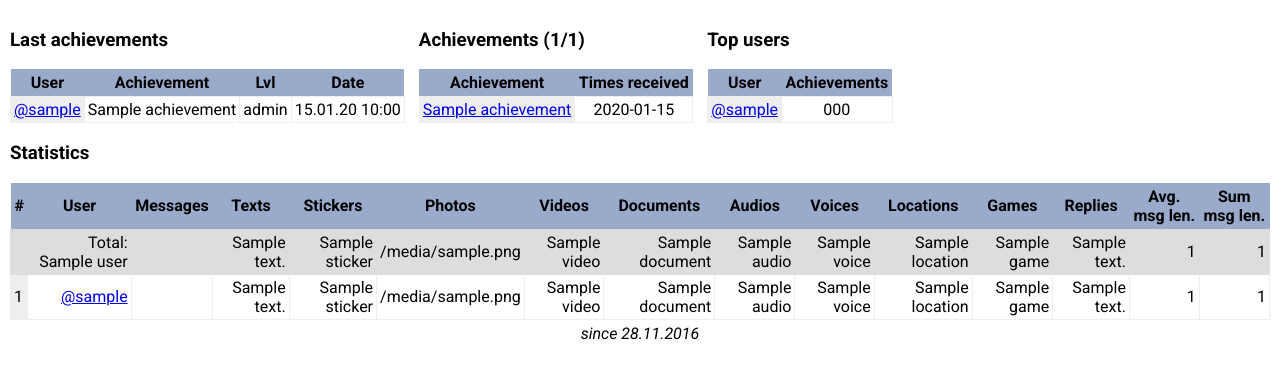
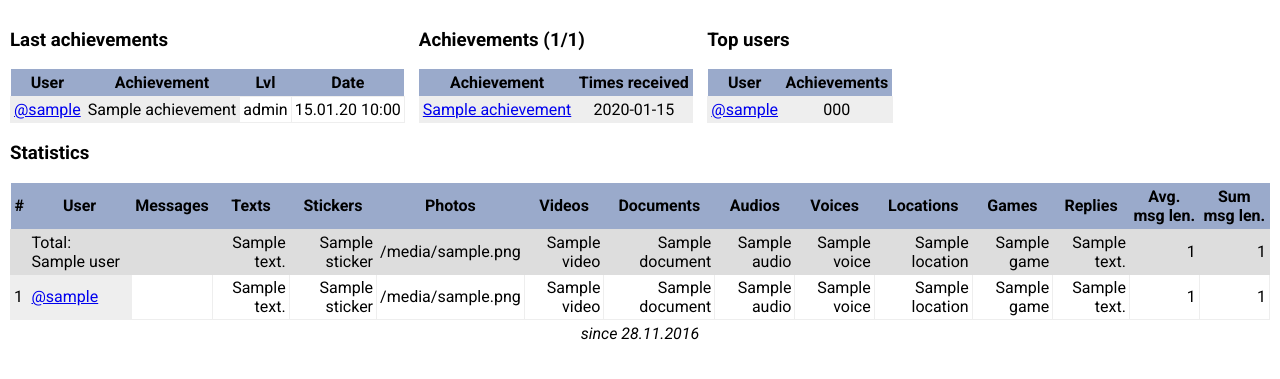
Before and after one commit to cherya/ChatAchievementsBot, a Python web app: template web/templates/homepage.html in a window 1280 px wide. Shown: the part 40-419 px from the top of the page. Run offline with Jinja, Linux system fonts and the light colour scheme; the template is opened without the code that fills it: most values are stand-ins (such as "Sample title", 1, 10 or a date in 2020).

Commit message:
user index css fix

```diff
--- a/web/static/main.css
+++ b/web/static/main.css
@@ -48,7 +48,7 @@ header{
     background-color: #eeeefe;
 }
 
-.table td:first-child{
+.table td:first-child, .table td:nth-child(2){
     background-color: #eeeeee;
     text-align: left;
 }
```
